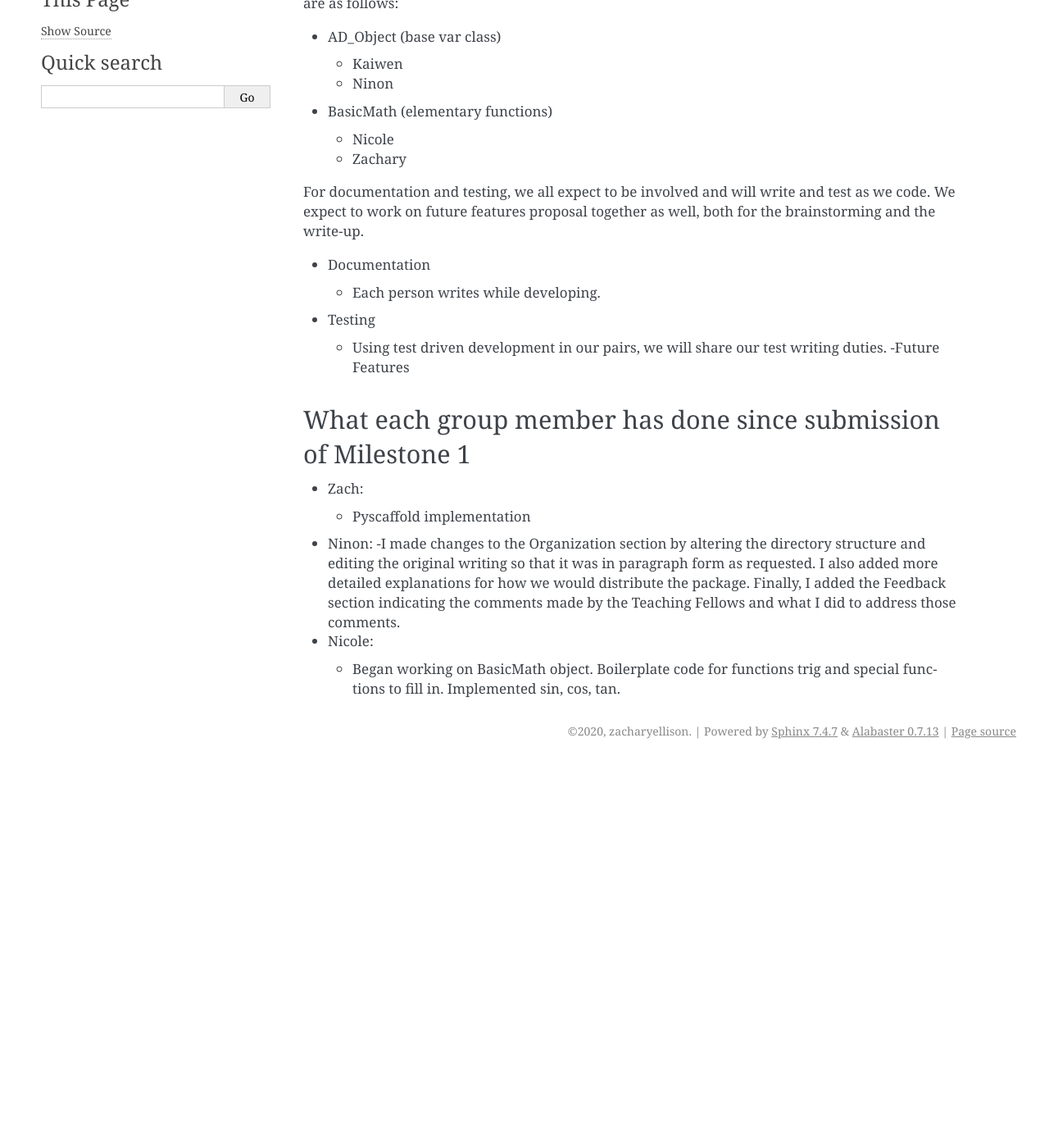
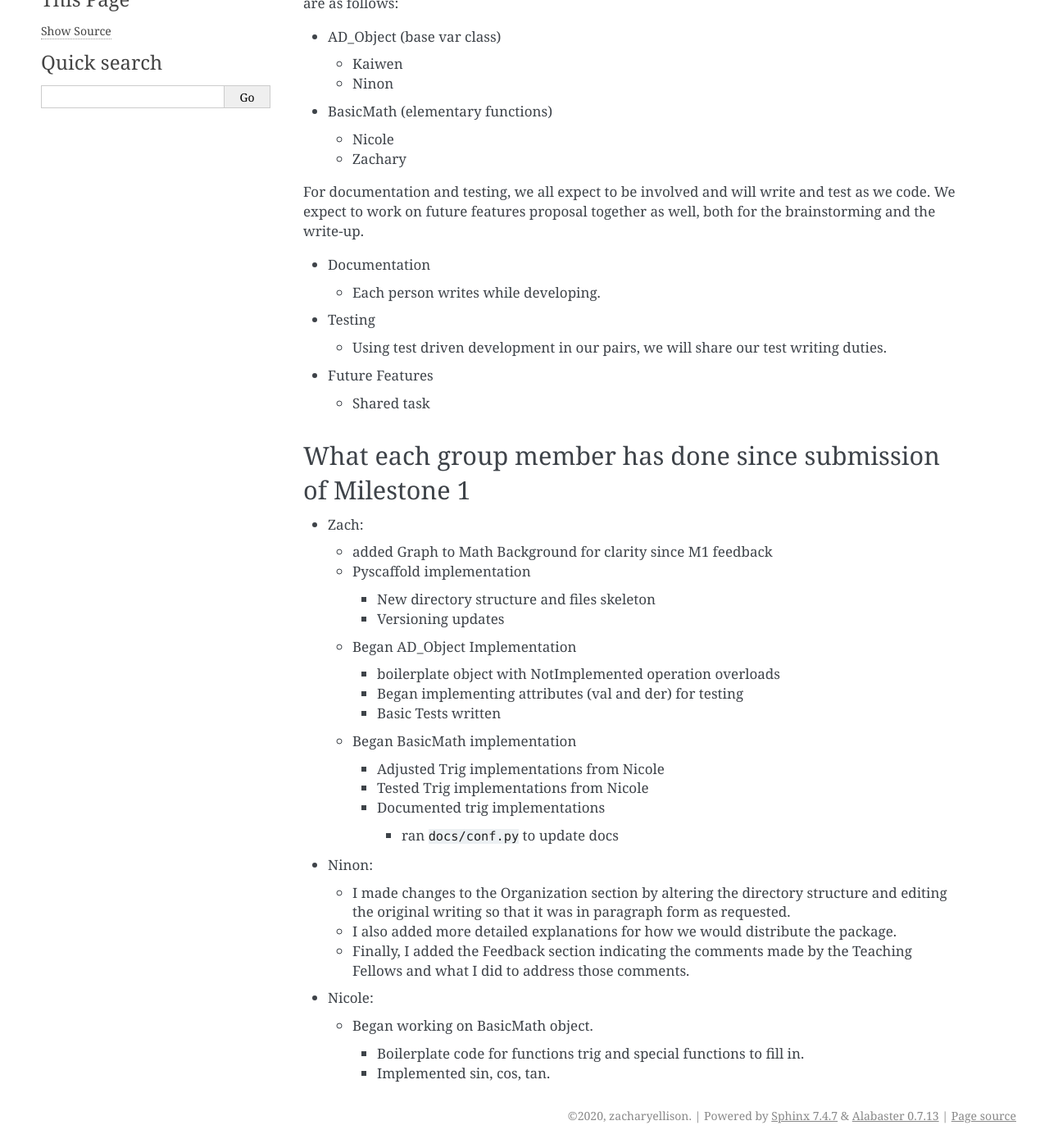
Before and after one commit to mountain-bay/cs107-FinalProject, a Sphinx documentation site: the page built from docs/milestone2_progress.md, in a window 1280 px wide and 1400 px high, scrolled down 207 px. Shown: the whole window at 82% size. Built offline with Sphinx 7.4.7, drawn with Linux system fonts in a browser that asks for light colours; pages that are not in the unit, such as notebooks, are missing from menus; the version number is read from the project's files by our own code; before the commit the page ends 1138 px from its top, so only the background shows below that.

```diff
--- a/docs/milestone2_progress.md
+++ b/docs/milestone2_progress.md
@@ -15,12 +15,29 @@
    - Each person writes while developing.
  - Testing
    - Using test driven development in our pairs, we will share our test writing duties.
- -Future Features
+ - Future Features
+   - Shared task
 
 ## What each group member has done since submission of Milestone 1
  - Zach:
+   - added Graph to Math Background for clarity since M1 feedback
    - Pyscaffold implementation
+     - New directory structure and files skeleton
+     - Versioning updates
+   - Began AD_Object Implementation
+     - boilerplate object with NotImplemented operation overloads
+     - Began implementing attributes (val and der) for testing
+     - Basic Tests written
+   - Began BasicMath implementation
+     - Adjusted Trig implementations from Nicole
+     - Tested Trig implementations from Nicole
+     - Documented trig implementations
+       - ran `docs/conf.py` to update docs
  - Ninon:
-   -I made changes to the Organization section by altering the directory structure and editing the original writing so that it was in paragraph form as requested. I also added more detailed explanations for how we would distribute the package. Finally, I added the Feedback section indicating the comments made by the Teaching Fellows and what I did to address those comments.
+   - I made changes to the Organization section by altering the directory structure and editing the original writing so that it was in paragraph form as requested.
+   - I also added more detailed explanations for how we would distribute the package.
+   - Finally, I added the Feedback section indicating the comments made by the Teaching Fellows and what I did to address those comments.
 - Nicole:
-  - Began working on BasicMath object. Boilerplate code for functions trig and special functions to fill in. Implemented sin, cos, tan.
+  - Began working on BasicMath object.
+    - Boilerplate code for functions trig and special functions to fill in.
+    - Implemented sin, cos, tan.
```
Also changed, not shown: src/autodiff/__init__.py (deleted, +0 -11 lines), 3 other files.
